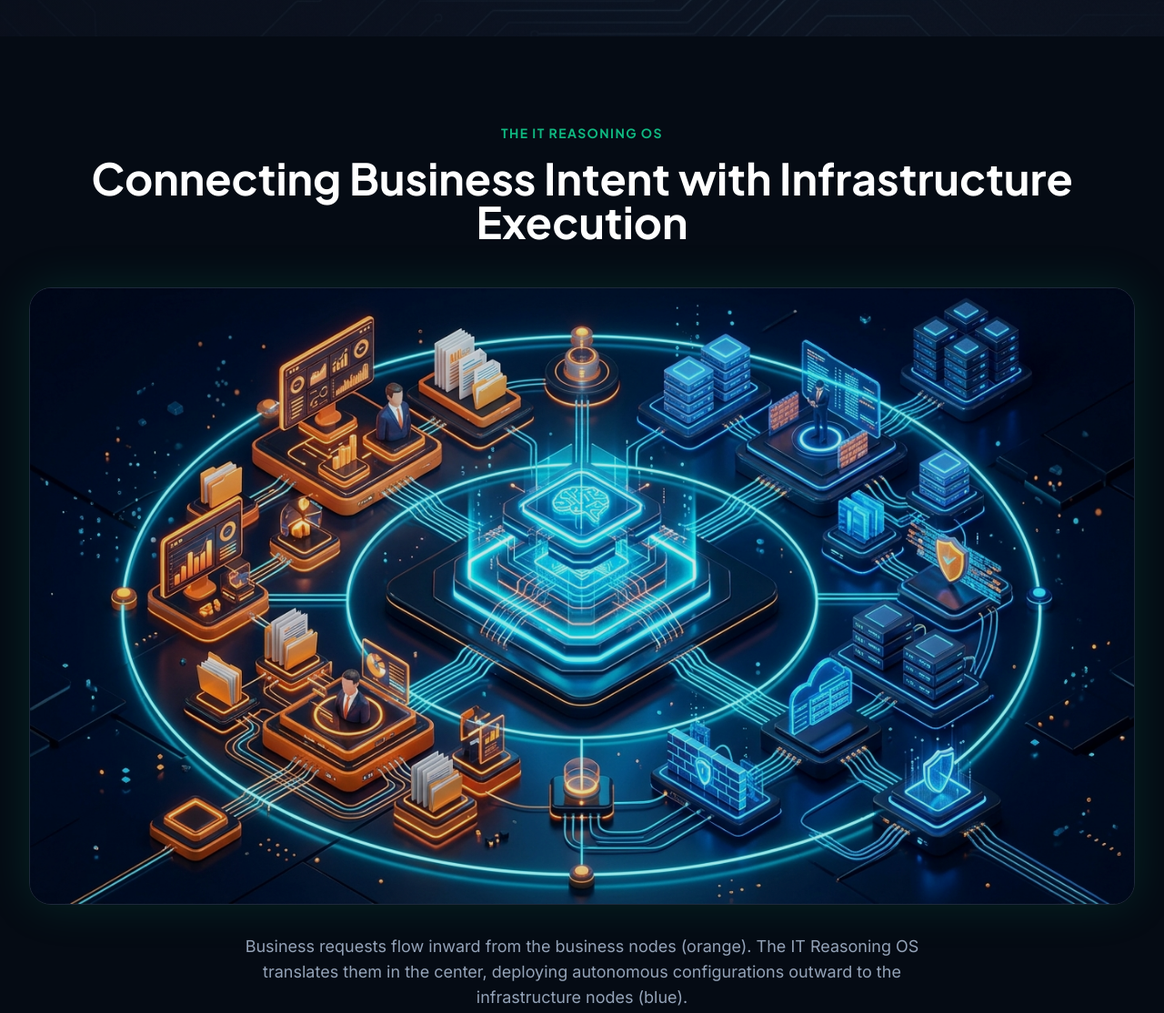
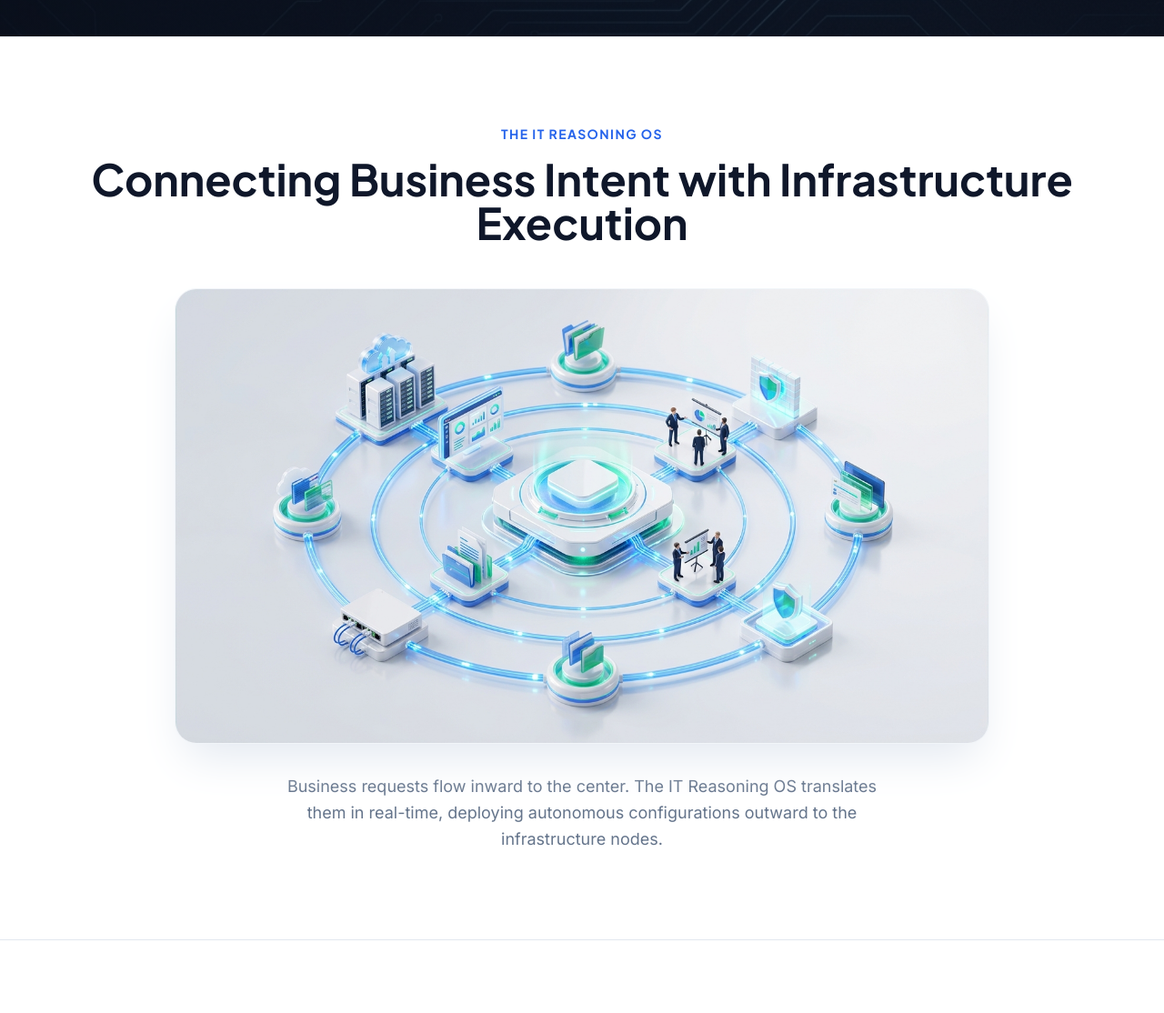
Before and after one commit to jplapersonal/beziro-landing, a website: page public/index.html in a window 1280 px wide. Shown: the part 7237-8351 px from the top of the page at 91% size. Drawn offline with nearby package versions, Linux system fonts and the light colour scheme.

Commit message:
style(landing): update to a light-themed radial diagram and adjust sizing

```diff
--- a/public/index.html
+++ b/public/index.html
@@ -811,29 +811,29 @@
 <!-- Ecosystem Logos (Original SVGs adapted to slate-400) -->
 
     <!-- Architecture Diagram Section -->
-    <section class="py-24 bg-[#050B14]">
+    <section class="py-24 bg-white border-t border-slate-100">
         <div class="max-w-7xl mx-auto px-6 lg:px-8 text-center">
-            <h2 class="text-sm font-bold text-emerald-500 uppercase tracking-widest mb-4">
+            <h2 class="text-sm font-bold text-beziro-accent uppercase tracking-widest mb-4">
                 <span data-lang="en">The IT Reasoning OS</span>
                 <span data-lang="es">El IT Reasoning OS</span>
             </h2>
-            <h3 class="font-display text-4xl md:text-5xl font-bold text-white mb-12">
+            <h3 class="font-display text-4xl md:text-5xl font-bold text-beziro-900 mb-12">
                 <span data-lang="en">Connecting Business Intent with Infrastructure Execution</span>
-                <span data-lang="es">Conectando la Intención de Negocio con la Ejecución de Infraestructura</span>
+                <span data-lang="es">Conectando la Intención de Negocio con la Ejecución</span>
             </h3>
 
-            <div class="relative rounded-3xl overflow-hidden shadow-[0_0_50px_rgba(16,185,129,0.15)] border border-slate-800">
-                <img src="/architecture-radial.jpg" alt="Beziro Radial Architecture" class="w-full h-auto object-cover opacity-90 hover:opacity-100 transition-opacity duration-500" />
+            <div class="relative max-w-4xl mx-auto rounded-3xl overflow-hidden shadow-2xl shadow-slate-200 border border-slate-100 bg-white">
+                <img src="/architecture-radial-light.jpg" alt="Beziro Radial Architecture" class="w-full h-auto object-cover" />
             </div>
 
-            <p class="mt-8 text-slate-400 max-w-3xl mx-auto text-lg">
-                <span data-lang="en">Business requests flow inward from the business nodes (orange). The IT Reasoning OS translates them in the center, deploying autonomous configurations outward to the infrastructure nodes (blue).</span>
-                <span data-lang="es">Las necesidades de negocio fluyen desde los nodos de negocio (naranja). El IT Reasoning OS las traduce en el centro, desplegando configuraciones de forma autónoma hacia los nodos de red (azul).</span>
+            <p class="mt-8 text-slate-500 max-w-2xl mx-auto text-lg leading-relaxed">
+                <span data-lang="en">Business requests flow inward to the center. The IT Reasoning OS translates them in real-time, deploying autonomous configurations outward to the infrastructure nodes.</span>
+                <span data-lang="es">Las necesidades de negocio fluyen hacia el centro. El IT Reasoning OS las traduce en tiempo real, desplegando configuraciones de forma autónoma hacia los nodos de infraestructura.</span>
             </p>
         </div>
     </section>
 
-<section id="ecosystem" class="py-24 border-y border-slate-200 bg-white">
+    <section id="ecosystem" class="py-24 border-y border-slate-200 bg-white">
         <div class="max-w-7xl mx-auto px-6 lg:px-8 text-center">
             <h2 class="text-sm font-bold text-slate-400 uppercase tracking-widest mb-12">
                 <span data-lang="en">We reason across your existing reality</span>
```
Also changed, not shown: public/architecture-radial-light.jpg (added).
